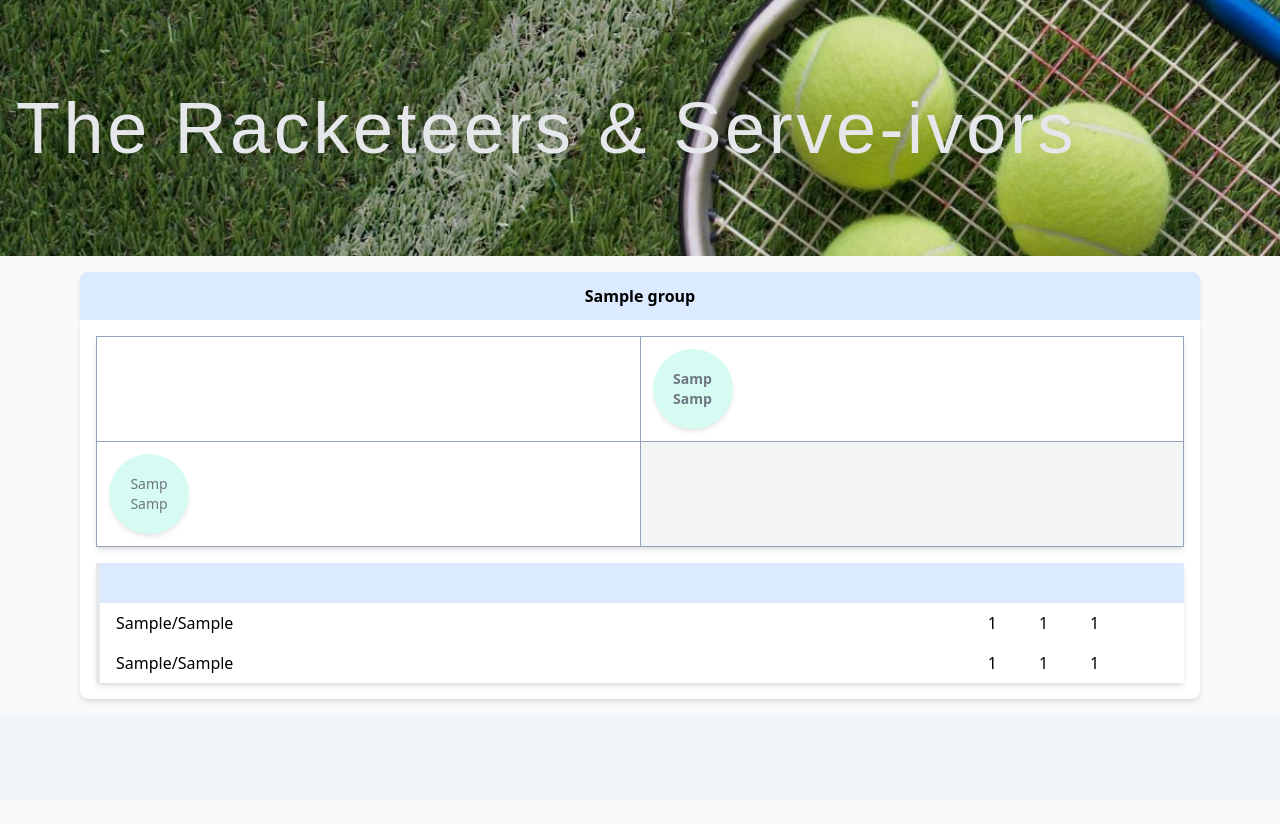
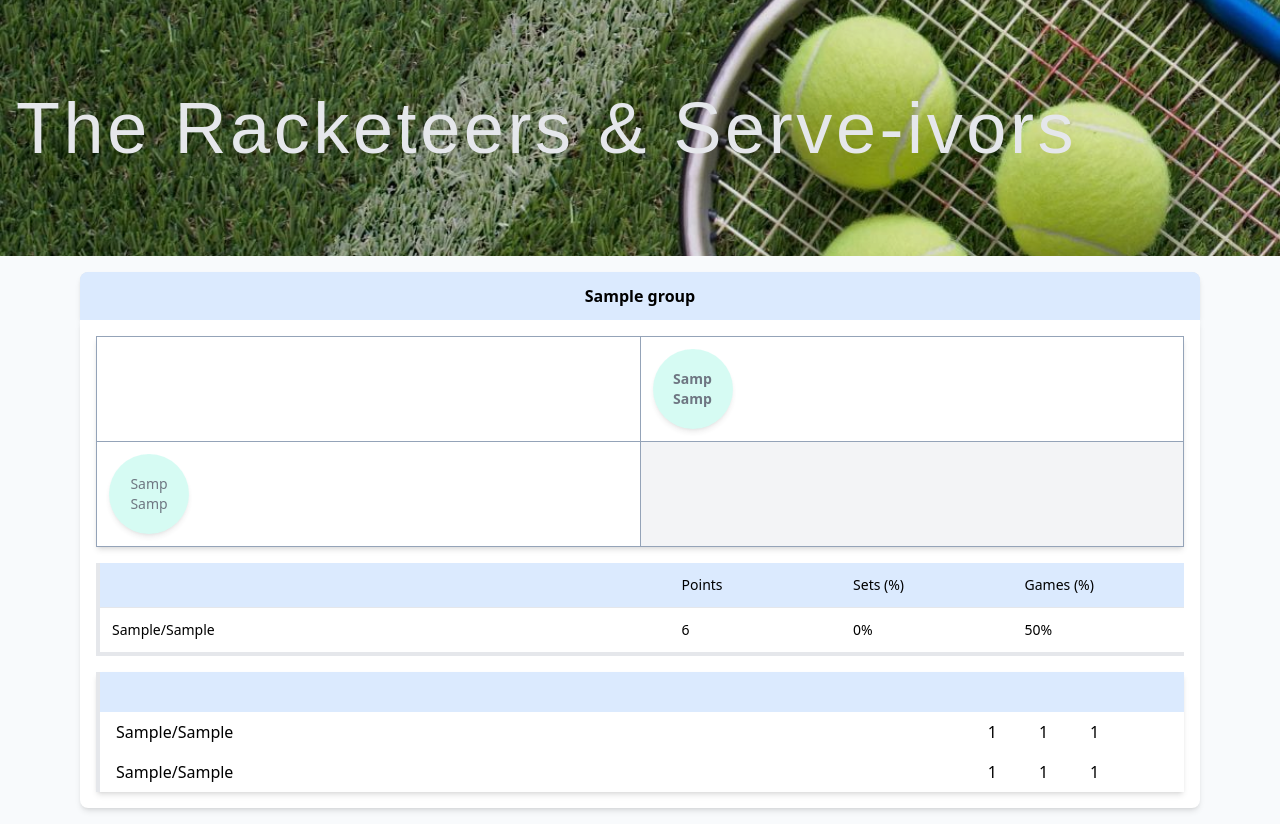
Before and after one commit to keithbloom/tennis-doubles, a Django app: page / in a window 1280 px wide. Before the commit the page ends 702 px from the top, so only its background shows below. Run offline with Django 5.2, Linux system fonts and the light colour scheme; tables that the repository leaves empty hold one stand-in row (values such as "Sample post"); parts of the project's set-up code (start-up, migrations or seed data) failed here and were passed over; some web fonts are replaced.

Commit message:
adds table to show the standings

```diff
--- a/tournament/static/css/output.css
+++ b/tournament/static/css/output.css
@@ -624,6 +624,10 @@ video {
   z-index: 10;
 }
 
+.z-20 {
+  z-index: 20;
+}
+
 .mx-auto {
   margin-left: auto;
   margin-right: auto;
@@ -635,6 +639,14 @@ video {
 
 .mb-2 {
   margin-bottom: 0.5rem;
+}
+
+.mb-8 {
+  margin-bottom: 2rem;
+}
+
+.mt-4 {
+  margin-top: 1rem;
 }
 
 .block {
@@ -683,6 +695,40 @@ video {
 
 .w-full {
   width: 100%;
+}
+
+.min-w-full {
+  min-width: 100%;
+}
+
+.min-w-\[100px\] {
+  min-width: 100px;
+}
+
+.min-w-\[300px\] {
+  min-width: 300px;
+}
+
+.min-w-fit {
+  min-width: -moz-fit-content;
+  min-width: fit-content;
+}
+
+.min-w-max {
+  min-width: -moz-max-content;
+  min-width: max-content;
+}
+
+.min-w-24 {
+  min-width: 6rem;
+}
+
+.min-w-80 {
+  min-width: 20rem;
+}
+
+.min-w-40 {
+  min-width: 10rem;
 }
 
 .max-w-3xl {
@@ -739,12 +785,31 @@ video {
   margin-bottom: calc(1rem * var(--tw-space-y-reverse));
 }
 
+.divide-y > :not([hidden]) ~ :not([hidden]) {
+  --tw-divide-y-reverse: 0;
+  border-top-width: calc(1px * calc(1 - var(--tw-divide-y-reverse)));
+  border-bottom-width: calc(1px * var(--tw-divide-y-reverse));
+}
+
+.divide-gray-200 > :not([hidden]) ~ :not([hidden]) {
+  --tw-divide-opacity: 1;
+  border-color: rgb(229 231 235 / var(--tw-divide-opacity));
+}
+
 .overflow-hidden {
   overflow: hidden;
 }
 
 .overflow-x-auto {
   overflow-x: auto;
+}
+
+.whitespace-nowrap {
+  white-space: nowrap;
+}
+
+.text-nowrap {
+  text-wrap: nowrap;
 }
 
 .rounded-full {
@@ -775,6 +840,10 @@ video {
 
 .border-l-4 {
   border-left-width: 4px;
+}
+
+.border-b-4 {
+  border-bottom-width: 4px;
 }
 
 .border-gray-200 {
@@ -911,6 +980,11 @@ video {
   background-color: rgb(229 231 235 / var(--tw-bg-opacity));
 }
 
+.bg-gray-50 {
+  --tw-bg-opacity: 1;
+  background-color: rgb(249 250 251 / var(--tw-bg-opacity));
+}
+
 .bg-slate-100 {
   --tw-bg-opacity: 1;
   background-color: rgb(241 245 249 / var(--tw-bg-opacity));
@@ -962,6 +1036,11 @@ video {
   padding-right: 1rem;
 }
 
+.px-6 {
+  padding-left: 1.5rem;
+  padding-right: 1.5rem;
+}
+
 .py-2 {
   padding-top: 0.5rem;
   padding-bottom: 0.5rem;
@@ -972,12 +1051,21 @@ video {
   padding-bottom: 0.75rem;
 }
 
+.py-4 {
+  padding-top: 1rem;
+  padding-bottom: 1rem;
+}
+
 .text-left {
   text-align: left;
 }
 
 .text-center {
   text-align: center;
+}
+
+.align-middle {
+  vertical-align: middle;
 }
 
 .font-monofett {
@@ -999,19 +1087,14 @@ video {
   line-height: 1.25rem;
 }
 
+.text-xl {
+  font-size: 1.25rem;
+  line-height: 1.75rem;
+}
+
 .text-xs {
   font-size: 0.75rem;
   line-height: 1rem;
-}
-
-.text-lg {
-  font-size: 1.125rem;
-  line-height: 1.75rem;
-}
-
-.text-xl {
-  font-size: 1.25rem;
-  line-height: 1.75rem;
 }
 
 .font-bold {
@@ -1022,12 +1105,20 @@ video {
   font-weight: 500;
 }
 
+.font-semibold {
+  font-weight: 600;
+}
+
 .font-thin {
   font-weight: 100;
 }
 
-.font-semibold {
-  font-weight: 600;
+.font-light {
+  font-weight: 300;
+}
+
+.uppercase {
+  text-transform: uppercase;
 }
 
 .tracking-wider {
@@ -1057,6 +1148,11 @@ video {
 .text-gray-700 {
   --tw-text-opacity: 1;
   color: rgb(55 65 81 / var(--tw-text-opacity));
+}
+
+.text-gray-900 {
+  --tw-text-opacity: 1;
+  color: rgb(17 24 39 / var(--tw-text-opacity));
 }
 
 .text-green-500 {
@@ -1168,6 +1264,10 @@ video {
     width: 5rem;
   }
 
+  .md\:min-w-80 {
+    min-width: 20rem;
+  }
+
   .md\:max-w-5xl {
     max-width: 64rem;
   }
--- a/tournament/templates/tournament/grid.html
+++ b/tournament/templates/tournament/grid.html
@@ -67,6 +67,10 @@
                         </tbody>
                     </table>
                 </div>
+
+                <!-- New Standings Table -->
+                {% include "tournament/standings_table.html" with data=data group_index=group_count %}
+
                 <div class="flex flex-col space-y-4">
                     {% for match in data.matches %}
                     {% include "tournament/match_results_table.html" with match=match group_index=group_count %}
--- /dev/null
+++ b/tournament/templates/tournament/standings_table.html
@@ -0,0 +1,30 @@
+<div class="flex flex-col space-y-4 mt-4">
+    <div class="overflow-x-auto">
+        <div class="inline-block min-w-full align-middle">
+            <table
+                class="min-w-full divide-y divide-gray-200 table-fixed border-l-tab-badge-{{ group_index }} border-l-4 border-b-tab-badge-{{ group_index }} border-b-4">
+                <thead class="bg-tab-badge-{{ group_index }}">
+                    <tr>
+                        <th
+                            class="sticky left-0 z-20 p-3 text-sm font-light text-left bg-tab-badge-{{ group_index }} whitespace-nowrap min-w-40 md:min-w-80">
+                            &nbsp;
+                        </th>
+                        <th class="p-3 text-sm font-light text-left whitespace-nowrap min-w-24">Points</th>
+                        <th class="p-3 text-sm font-light text-left whitespace-nowrap min-w-24">Sets (%)</th>
+                        <th class="p-3 text-sm font-light text-left whitespace-nowrap min-w-24">Games (%)</th>
+                    </tr>
+                </thead>
+                <tbody class="bg-white divide-y divide-gray-200">
+                    {% for standing in data.standings %}
+                    <tr>
+                        <td class="sticky left-0 z-10 p-3 text-sm bg-white whitespace-nowrap">{{ standing.team }}</td>
+                        <td class="p-3 text-sm whitespace-nowrap">{{ standing.total_points }}</td>
+                        <td class="p-3 text-sm whitespace-nowrap">{{ standing.sets_win_percentage|floatformat }}%</td>
+                        <td class="p-3 text-sm whitespace-nowrap">{{ standing.games_win_percentage|floatformat }}%</td>
+                    </tr>
+                    {% endfor %}
+                </tbody>
+            </table>
+        </div>
+    </div>
+</div>
--- a/tournament/views.py
+++ b/tournament/views.py
@@ -2,10 +2,7 @@ from django.shortcuts import render
 from django.db.models import Q, Prefetch
 from .models import Group, Match, Team
 from django.db.models import F, Value, CharField, Case, When, IntegerField
-from django.db.models import (
-    Sum, Count, Subquery, OuterRef
-)
-from django.db.models.functions import Concat, Round
+from django.db.models.functions import Concat
 import logging
 
 logger = logging.getLogger(__name__)
@@ -135,6 +132,7 @@ def tournament_grid(request):
                 "teams": teams,
                 "match_grid": match_grid,
                 "matches": someMatches,
+                "standings": get_standings(group.id),
             }
         )
 
```
